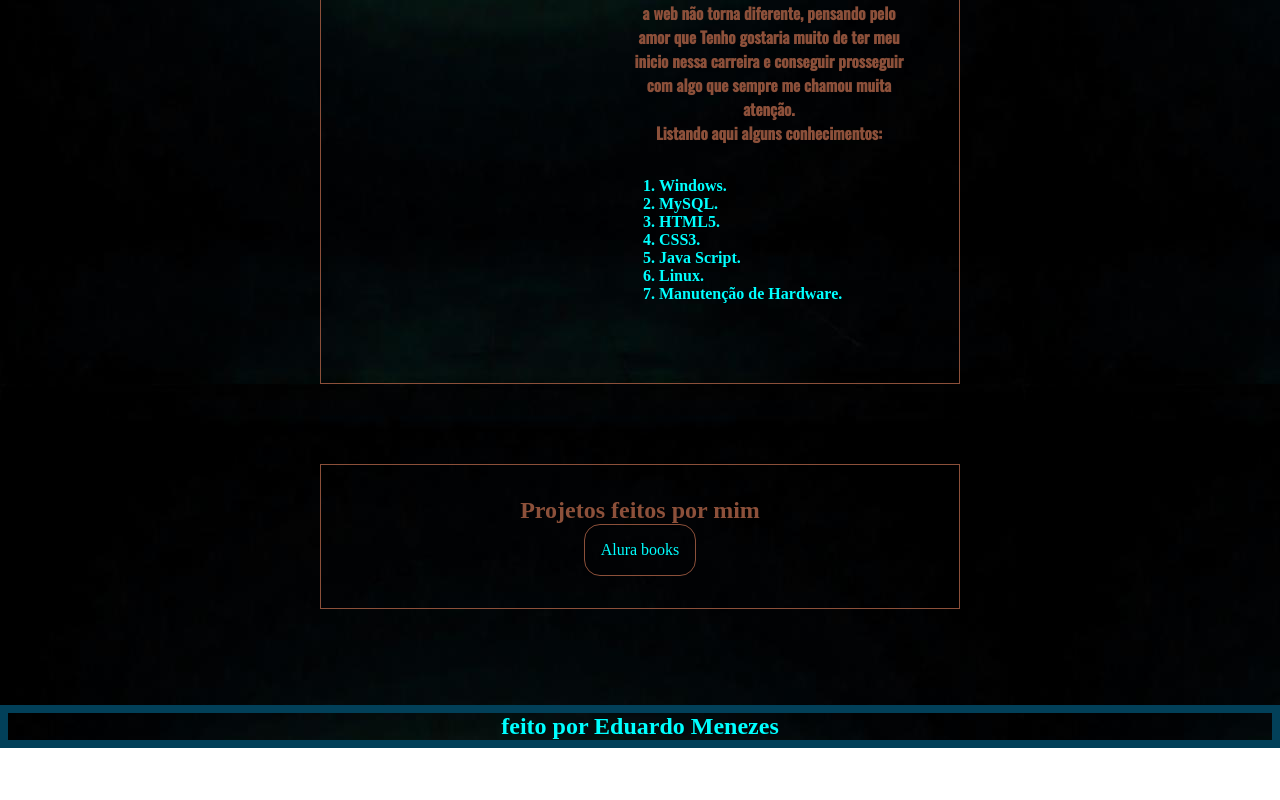
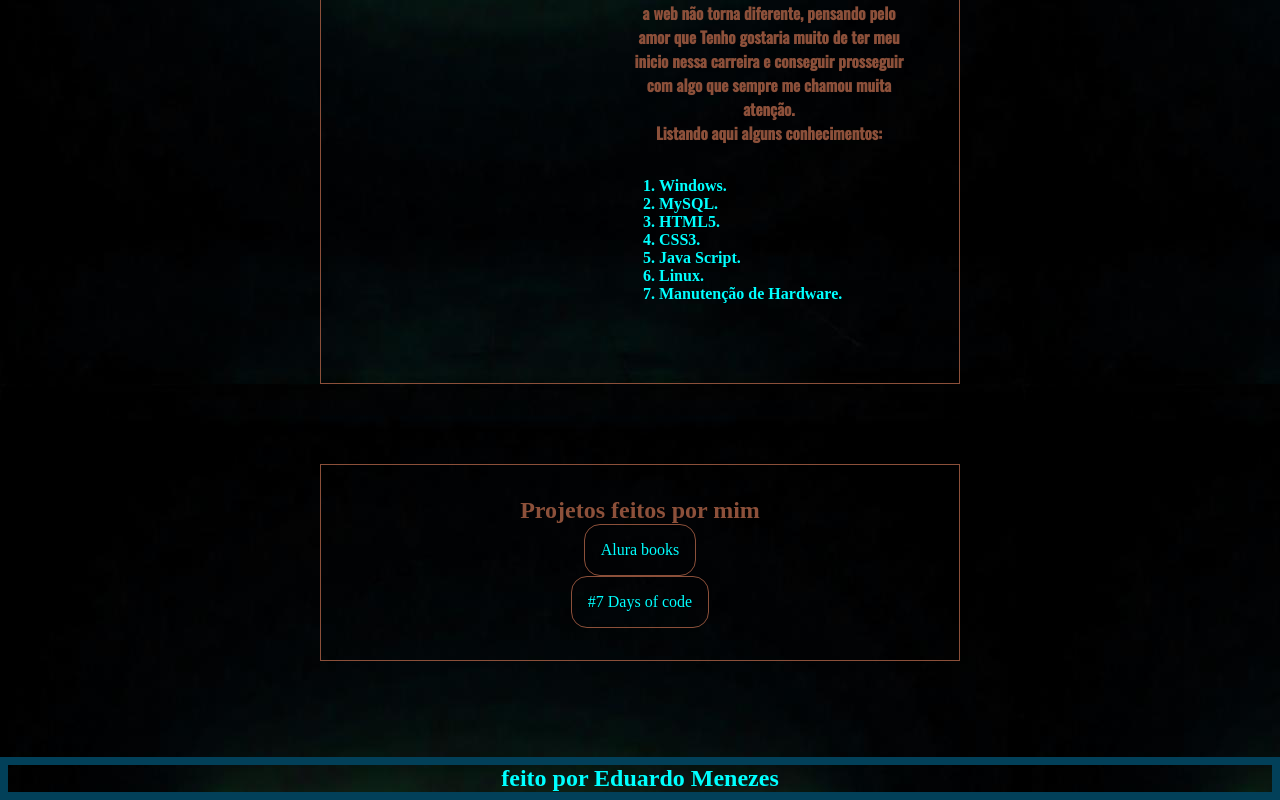
Before and after one commit to EduardoM-Santos/Site-portf-lio, a plain HTML site: page aboutme.html in a window 1280 px wide. Shown: the part 640-1440 px from the top of the page. Before the commit the page ends 1388 px from the top, so only its background shows below. Drawn offline with nearby package versions, Linux system fonts and the light colour scheme.

Commit message:
Adicionando agora a pagian de 7 dias de codigo

```diff
--- a/aboutme.html
+++ b/aboutme.html
@@ -41,6 +41,7 @@
         <div class="about__me_project" >
             <h2 class="projects">Projetos feitos por mim</h2>
             <a class="cabecalho__button projects__about" href="alurabooks/index.html" target="_blank">Alura books</a>
+            <a class="cabecalho__button projects__about" href="alurabooks/7daysofcode.html" target="_blank">#7 Days of code</a>
         </div>
 
     </main>
```
